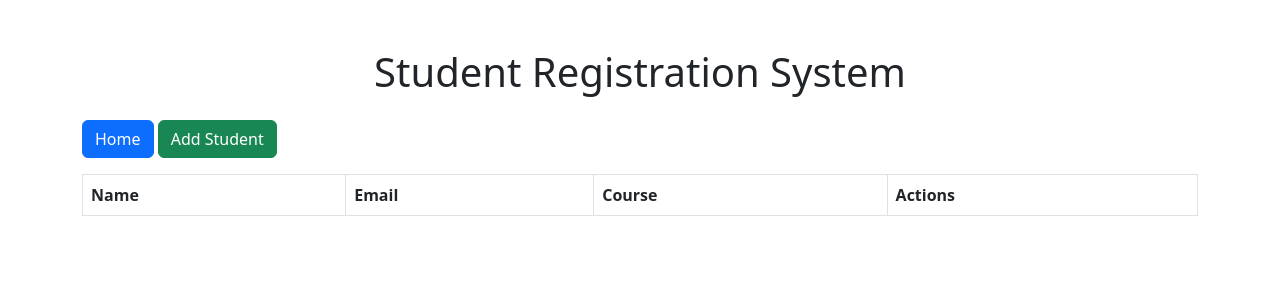
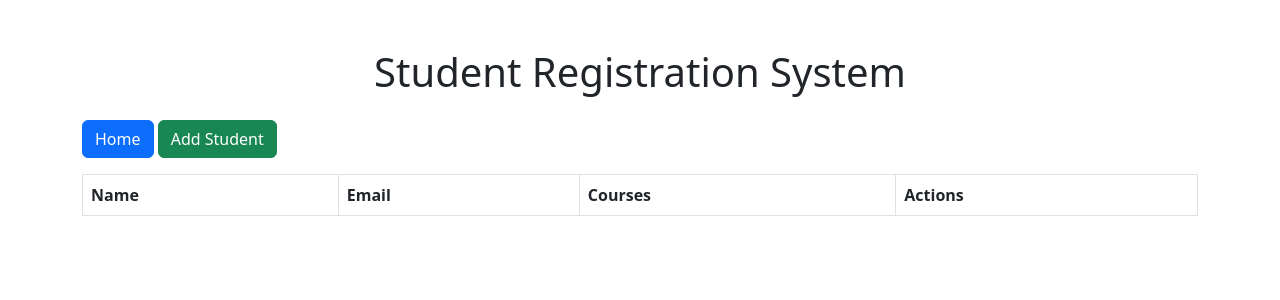
Before and after one commit to Avinashsain/flask_web_application, a Flask app: page / in a window 1280 px wide. Shown: the top 300 px of the page. Run offline with Flask 3, Linux system fonts and the light colour scheme; data that the repository does not hold is empty; some libraries are stand-ins or nearby versions.

Commit message:
Update index.html

```diff
--- a/templates/index.html
+++ b/templates/index.html
@@ -6,7 +6,7 @@
         <tr>
             <th>Name</th>
             <th>Email</th>
-            <th>Course</th>
+            <th>Courses</th>
             <th>Actions</th>
         </tr>
     </thead>
```
